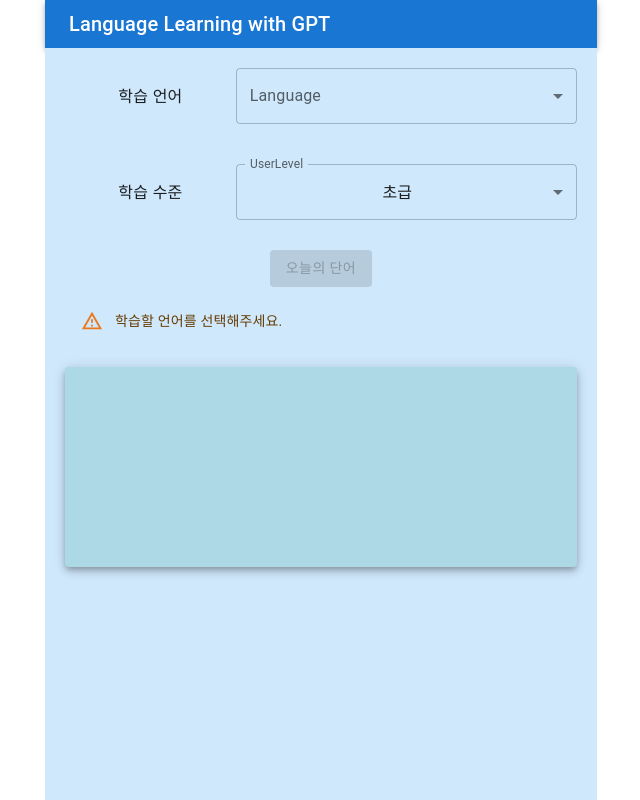
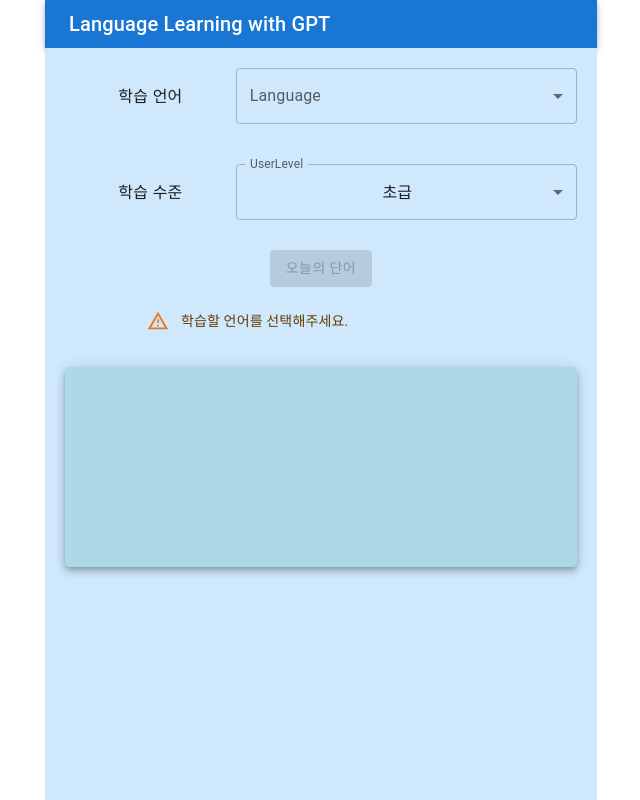
Before and after one commit to YS739/HwY_Project, a Next.js app: page / in a window 1280 px wide. Shown: the whole page, without its empty margins (319-959 px from the left). Built offline with nearby package versions, Linux system fonts and the light colour scheme.

Commit message:
design:경고 문구 가운데 정렬

```diff
--- a/src/app/page.tsx
+++ b/src/app/page.tsx
@@ -152,6 +152,7 @@ const Home = () => {
               </Select>
             </FormControl>
           </div>
+
           {/* '오늘의 단어' 버튼 */}
           <Button
             variant="contained"
@@ -161,12 +162,18 @@ const Home = () => {
           >
             오늘의 단어
           </Button>
+
           {/* 학습 언어 선택 경고 */}
           {isLanguageSelected ? null : (
             <Alert
               variant="outlined"
               severity="warning"
-              sx={{ width: '50%', height: '50px', border: 'none' }}
+              sx={{
+                width: '100%',
+                height: '50px',
+                border: 'none',
+                paddingLeft: '16%',
+              }}
             >
               학습할 언어를 선택해주세요.
             </Alert>
```
Also changed, not shown: 1 other file (tests, documents, lock files or other folders).
